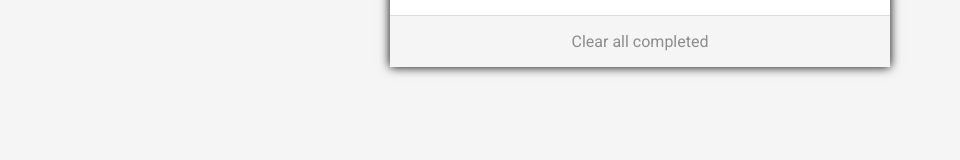
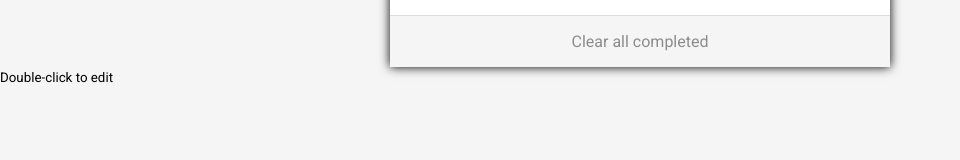
Before and after one commit to MussieTeka/To-Do-List, a website built with webpack: page src/index.html in a window 1280 px wide. Shown: the part 504-664 px from the top of the page, without its empty margins (0-960 px from the left). Built offline with nearby package versions, Linux system fonts and the light colour scheme.

```diff
--- a/src/index.html
+++ b/src/index.html
@@ -27,6 +27,7 @@
       <ul id="todo-list"></ul>
       <p id="archive">Clear all completed</p>
     </div>
+    <small> Double-click to edit </small>
     <footer>
       <p>&copy; 2023 To Do List App</p>
     </footer>
```
